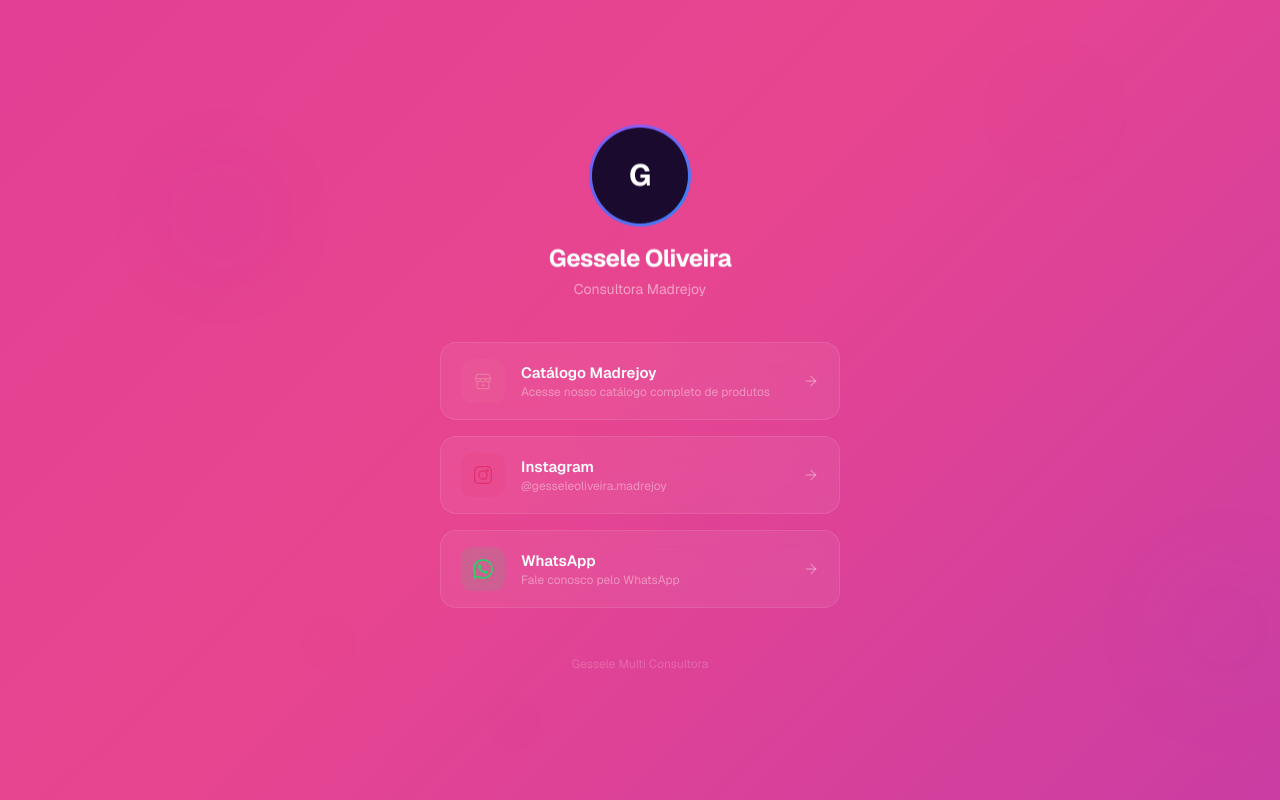
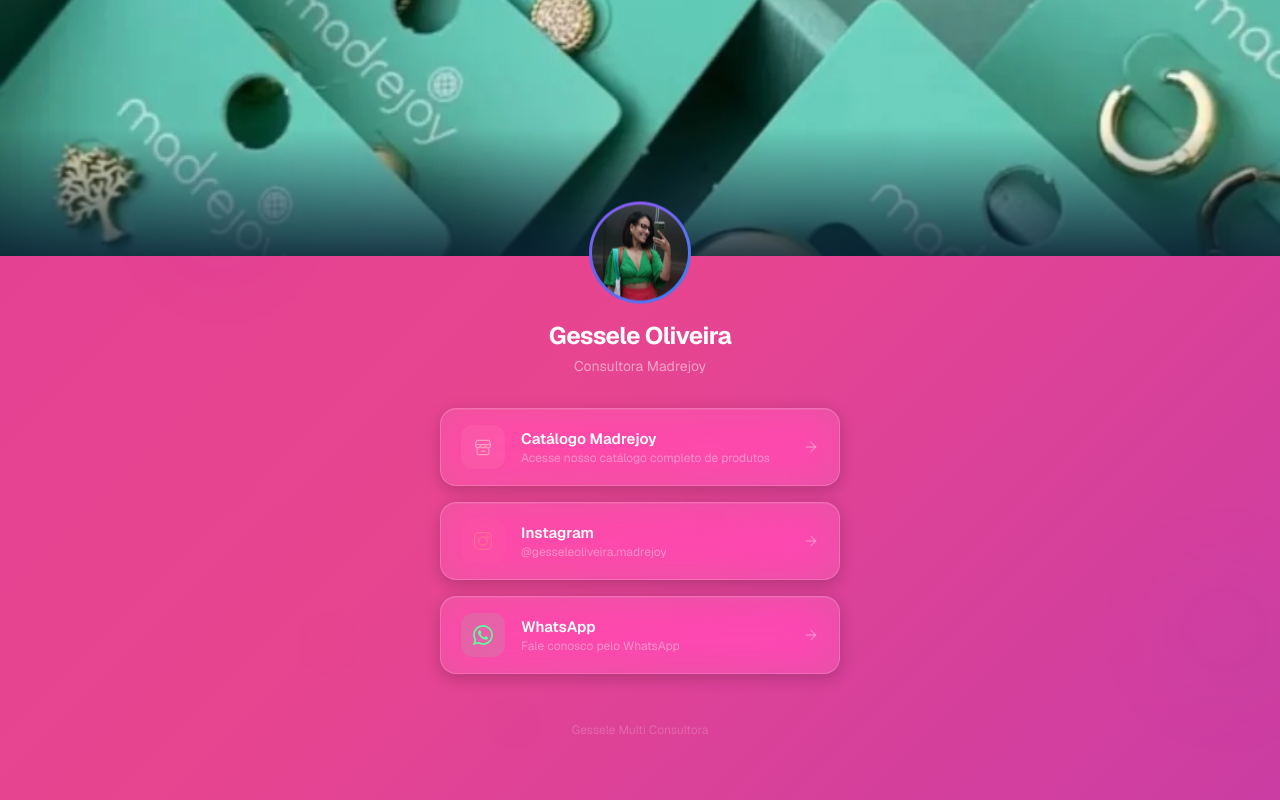
Before and after one commit to 4SS1S/gessele-multi-consultora.com.br, a Next.js app: page / in a window 1280 px wide. Built offline with nearby package versions, Linux system fonts and the light colour scheme.

Commit message:
fix: cores e imagens

```diff
--- a/src/app/globals.css
+++ b/src/app/globals.css
@@ -3,9 +3,9 @@
 :root {
   --background: #0a0614;
   --foreground: #f5f0ff;
-  --card-bg: rgba(255, 255, 255, 0.06);
-  --card-border: rgba(255, 255, 255, 0.1);
-  --card-hover-bg: rgba(255, 255, 255, 0.12);
+  --card-bg: rgba(255, 255, 255, 0.1);
+  --card-border: rgba(255, 255, 255, 0.18);
+  --card-hover-bg: rgba(255, 255, 255, 0.16);
 }
 
 @theme inline {
@@ -108,7 +108,7 @@
   z-index: 1;
   min-height: 100dvh;
   display: flex;
-  justify-content: center;
+  flex-direction: column;
 }
 
 /* =========================================
@@ -117,17 +117,18 @@
 
 .glass-card {
   background: var(--card-bg);
-  backdrop-filter: blur(16px);
-  -webkit-backdrop-filter: blur(16px);
+  backdrop-filter: blur(24px) saturate(1.4);
+  -webkit-backdrop-filter: blur(24px) saturate(1.4);
   border: 1px solid var(--card-border);
+  box-shadow: inset 0 1px 0 rgba(255, 255, 255, 0.08), 0 4px 16px rgba(0, 0, 0, 0.2);
   transition: all 0.3s cubic-bezier(0.4, 0, 0.2, 1);
 }
 
 .glass-card:hover {
   background: var(--card-hover-bg);
-  border-color: rgba(255, 255, 255, 0.2);
+  border-color: rgba(255, 255, 255, 0.28);
   transform: translateY(-2px) scale(1.01);
-  box-shadow: 0 8px 32px rgba(139, 92, 246, 0.15);
+  box-shadow: inset 0 1px 0 rgba(255, 255, 255, 0.12), 0 8px 32px rgba(139, 92, 246, 0.2);
 }
 
 .glass-card:active {
--- a/src/app/links.data.json
+++ b/src/app/links.data.json
@@ -7,7 +7,7 @@
     "service": "Madrejoy",
     "icon": "store",
     "link": "https://madrejoy.toranos.com.br?catalogo=1275",
-    "color": "#E879A0"
+    "color": "#FF9DBF"
   },
   {
     "id": "instagram",
@@ -17,7 +17,7 @@
     "service": "Instagram",
     "icon": "instagram",
     "link": "https://www.instagram.com/gesseleoliveira.madrejoy/",
-    "color": "#E1306C"
+    "color": "#FF6B9D"
   },
   {
     "id": "whatsapp",
@@ -27,6 +27,6 @@
     "service": "WhatsApp",
     "icon": "whatsapp",
     "link": "https://wa.me/5551985916412",
-    "color": "#25D366"
+    "color": "#5BFFA0"
   }
 ]
--- a/src/app/page.tsx
+++ b/src/app/page.tsx
@@ -1,6 +1,7 @@
+import Image from "next/image";
+import { AnimatedBackground } from "./components/animated-background";
+import { ArrowRightIcon, getIcon } from "./components/icons";
 import links from "./links.data.json";
-import { ArrowRightIcon, getIcon } from "./components/icons";
-import { AnimatedBackground } from "./components/animated-background";
 
 interface LinkItem {
   id: string;
@@ -21,15 +22,36 @@
       <AnimatedBackground />
 
       <div className="page-wrapper font-sans">
-        <main className="relative z-10 my-auto flex w-full max-w-md flex-col items-center px-6 py-12">
-          {/* Profile Section */}
-          <div className="mb-10 flex flex-col items-center gap-4 animate-float">
+        {/* Header full-width with profile overlay */}
+        <header className="relative w-full rounded-b-full animate-card-enter">
+          <Image
+            src="/header.webp"
+            alt="Header"
+            width={1080}
+            height={480}
+            className="h-52 w-full object-cover sm:h-64"
+            priority
+          />
+          {/* Gradient fade into background */}
+          <div className="absolute inset-0 bg-gradient-to-t from-[#0a2134dd] via-transparent to-transparent" />
+
+          {/* Profile section positioned over the header */}
+          <div className="absolute inset-x-0 bottom-0 translate-y-1/2 flex flex-col items-center gap-3 animate-float">
             <div className="avatar-ring animate-avatar-enter">
-              <div className="flex h-24 w-24 items-center justify-center rounded-full bg-[#1a0a2e] text-3xl font-bold text-white">
-                G
+              <Image
+                src="/avatar.jpg"
+                alt="Gessele Oliveira"
+                width={96}
+                height={96}
+                className="h-24 w-24 rounded-full object-cover"
+                priority
+              />
             </div>
           </div>
-            <div className="text-center">
+        </header>
+
+        {/* Name + subtitle below avatar overflow */}
+        <div className="mt-16 text-center">
           <h1 className="animate-name-enter text-2xl font-bold tracking-tight text-white">
             Gessele Oliveira
           </h1>
@@ -37,10 +59,9 @@
             Consultora Madrejoy
           </p>
         </div>
-          </div>
 
         {/* Links */}
-          <div className="flex w-full flex-col gap-4">
+        <main className="relative z-10 mx-auto mt-8 flex w-full max-w-md flex-col items-center gap-4 px-6 pb-12">
           {data.map((item, index) => {
             const Icon = getIcon(item.icon);
             const delay = 0.8 + index * 0.25;
@@ -50,7 +71,7 @@
                 href={item.link}
                 target="_blank"
                 rel="noopener noreferrer"
-                  className="glass-card group relative flex items-center gap-4 rounded-2xl px-5 py-4 animate-card-enter"
+                className="glass-card group relative flex w-full items-center gap-4 rounded-2xl px-5 py-4 animate-card-enter"
                 style={{ animationDelay: `${delay}s` }}
               >
                 {/* Icon */}
@@ -79,10 +100,9 @@
               </a>
             );
           })}
-          </div>
 
           {/* Footer */}
-          <p className="animate-footer-enter mt-12 text-xs text-white/20">
+          <p className="animate-footer-enter mt-8 text-xs text-white/20">
             Gessele Multi Consultora
           </p>
         </main>
```
Also changed, not shown: public/avatar.jpg (added), public/header.webp (added). Lines whose indentation alone changed are shown as unchanged.
